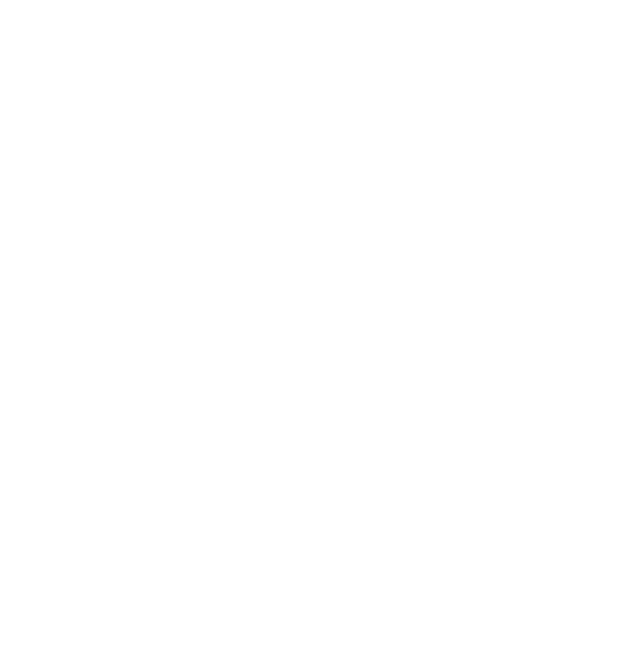
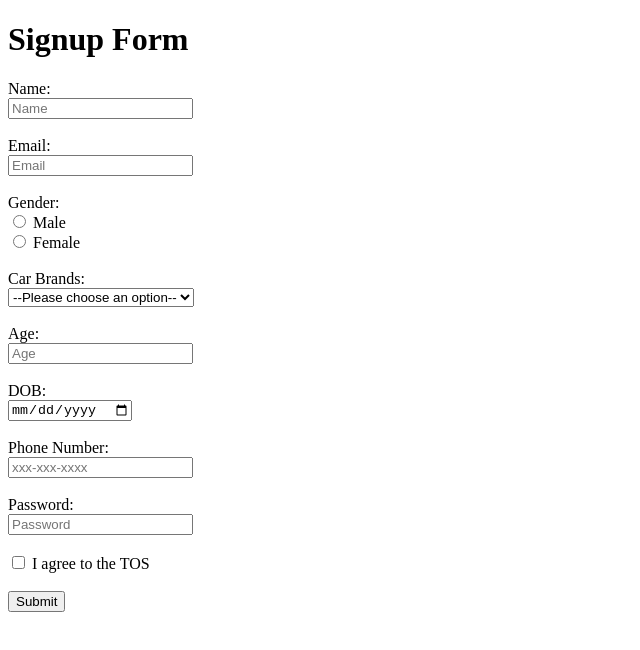
Before and after one commit to acciojob/signup-form-car-adityaDubey7054, a website: page main.html in a window 1280 px wide. Shown: the whole page, without its empty margins (0-640 px from the left). Drawn offline with Linux system fonts and the light colour scheme.

Commit message:
created a submission

```diff
--- a/main.html
+++ b/main.html
@@ -1,16 +1,62 @@
 <!DOCTYPE html>
+<html lang="en">
+<head>
+    <meta charset="UTF-8">
+    <meta name="viewport" content="width=device-width, initial-scale=1.0">
+    <title>Signup Form</title>
+</head>
+<body>
 
-<html>
+    <h1>Signup Form</h1>
 
-<head>
-	<link rel="stylesheet" href="styles.css">
-</head>
+    <form action="#" method="post">
+        <label for="name">Name:</label><br>
+        <input type="text" id="name" name="name" placeholder="Name" required>
+        <br><br>
 
-<body>
-	<!-- the entire body must be written by student -->
-    <script type="text/javascript" src="./script.js">
-</script>
+        <label for="email">Email:</label><br>
+        <input type="email" id="email" name="email" placeholder="Email" required>
+        <br><br>
+
+        <label>Gender:</label><br>
+        <input type="radio" id="gender_m" name="gender" value="male" required>
+        <label for="gender_m">Male</label><br>
+        <input type="radio" id="gender_f" name="gender" value="female" required>
+        <label for="gender_f">Female</label>
+        <br><br>
+
+        <label for="cars">Car Brands:</label><br>
+        <select id="cars" name="cars" required>
+            <option value="">--Please choose an option--</option>
+            <option value="volvo">Volvo</option>
+            <option value="saab">Saab</option>
+            <option value="mercedes">Mercedes</option>
+            <option value="audi">Audi</option>
+        </select>
+        <br><br>
+
+        <label for="age">Age:</label><br>
+        <input type="number" id="age" name="age" placeholder="Age" required>
+        <br><br>
+
+        <label for="dob">DOB:</label><br>
+        <input type="date" id="dob" name="dob" required>
+        <br><br>
+
+        <label for="tel">Phone Number:</label><br>
+        <input type="tel" id="tel" name="tel" placeholder="xxx-xxx-xxxx">
+        <br><br>
+
+        <label for="password">Password:</label><br>
+        <input type="password" id="password" name="password" placeholder="Password" required>
+        <br><br>
+
+        <input type="checkbox" id="tos" name="tos" required>
+        <label for="tos">I agree to the TOS</label>
+        <br><br>
+
+        <button type="submit">Submit</button>
+    </form>
 
 </body>
-
 </html>
```
